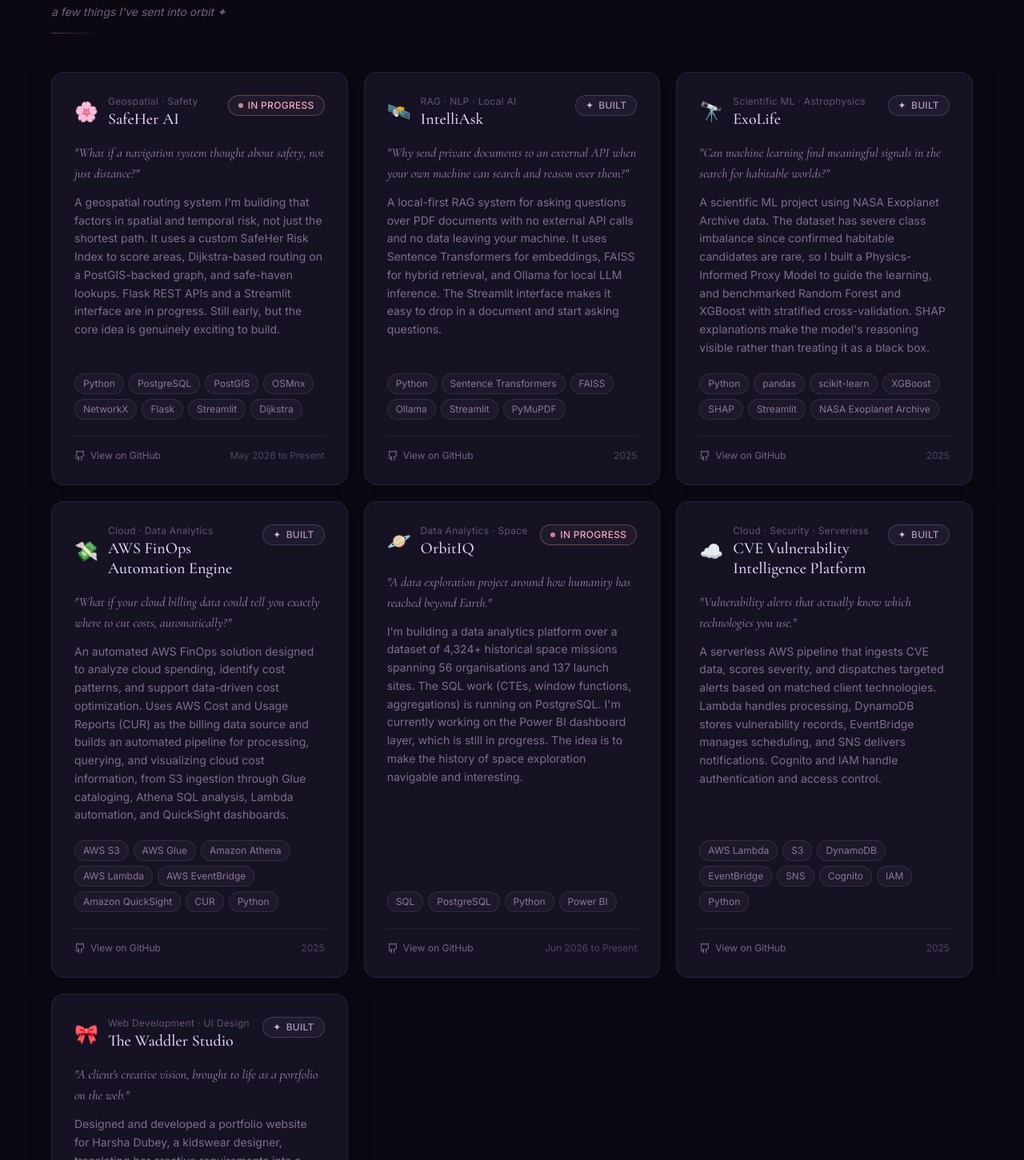
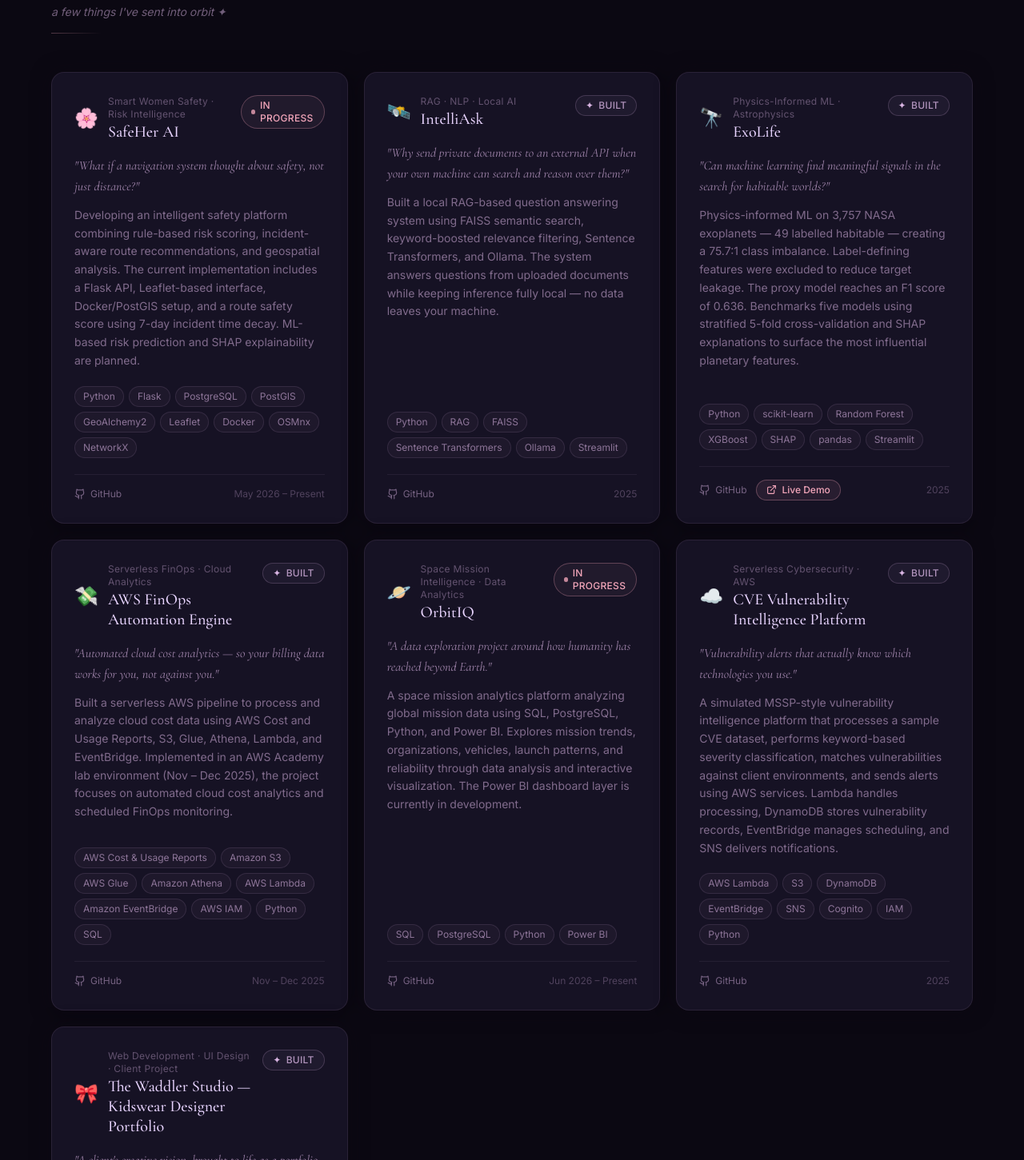
Before and after one commit to Shivangid2904/Portfolio, a React (Vite) app: page / in a window 1280 px wide. Shown: the part 1839-3290 px from the top of the page at 80% size. Built offline with nearby package versions, Linux system fonts and the light colour scheme.

Commit message:
Update project data and refine project card UI for clarity and accuracy

```diff
--- a/src/components/ui/ProjectCard.tsx
+++ b/src/components/ui/ProjectCard.tsx
@@ -61,7 +61,7 @@
       </div>
 
       {/* Links */}
-      <div className="flex items-center gap-4 pt-4 border-t border-lavender/8">
+      <div className="flex items-center gap-3 pt-4 border-t border-lavender/8 flex-wrap">
         {project.github && (
           <a
             href={project.github}
@@ -71,7 +71,7 @@
             aria-label={`View ${project.name} on GitHub`}
           >
             <Github size={14} />
-            View on GitHub
+            GitHub
           </a>
         )}
         {project.demo && (
@@ -79,10 +79,10 @@
             href={project.demo}
             target="_blank"
             rel="noopener noreferrer"
-            className="flex items-center gap-1.5 font-body text-xs text-lavender/50 hover:text-pink-soft transition-colors duration-200"
-            aria-label={`Live demo of ${project.name}`}
+            className="flex items-center gap-1.5 font-body text-xs font-medium text-pink-soft border border-pink-soft/30 bg-pink-soft/8 rounded-full px-3 py-1 hover:bg-pink-soft/15 transition-colors duration-200"
+            aria-label={`${project.demoLabel ?? 'Live demo'} for ${project.name}`}
           >
-            <ExternalLink size={14} />
+            <ExternalLink size={13} />
             {project.demoLabel ?? 'Live Demo'}
           </a>
         )}
--- a/src/data/projects.ts
+++ b/src/data/projects.ts
@@ -21,12 +21,12 @@
     emoji: '🌸',
     name: 'SafeHer AI',
     status: 'in-progress',
-    period: 'May 2026 to Present',
-    category: 'Geospatial · Safety',
+    period: 'May 2026 – Present',
+    category: 'Smart Women Safety · Risk Intelligence',
     hook: 'What if a navigation system thought about safety, not just distance?',
     description:
-      "A geospatial routing system I'm building that factors in spatial and temporal risk, not just the shortest path. It uses a custom SafeHer Risk Index to score areas, Dijkstra-based routing on a PostGIS-backed graph, and safe-haven lookups. Flask REST APIs and a Streamlit interface are in progress. Still early, but the core idea is genuinely exciting to build.",
-    tech: ['Python', 'PostgreSQL', 'PostGIS', 'OSMnx', 'NetworkX', 'Flask', 'Streamlit', 'Dijkstra'],
+      "Developing an intelligent safety platform combining rule-based risk scoring, incident-aware route recommendations, and geospatial analysis. The current implementation includes a Flask API, Leaflet-based interface, Docker/PostGIS setup, and a route safety score using 7-day incident time decay. ML-based risk prediction and SHAP explainability are planned.",
+    tech: ['Python', 'Flask', 'PostgreSQL', 'PostGIS', 'GeoAlchemy2', 'Leaflet', 'Docker', 'OSMnx', 'NetworkX'],
     github: 'https://github.com/Shivangid2904/safeher-ai',
   },
   {
@@ -38,8 +38,8 @@
     category: 'RAG · NLP · Local AI',
     hook: 'Why send private documents to an external API when your own machine can search and reason over them?',
     description:
-      "A local-first RAG system for asking questions over PDF documents with no external API calls and no data leaving your machine. It uses Sentence Transformers for embeddings, FAISS for hybrid retrieval, and Ollama for local LLM inference. The Streamlit interface makes it easy to drop in a document and start asking questions.",
-    tech: ['Python', 'Sentence Transformers', 'FAISS', 'Ollama', 'Streamlit', 'PyMuPDF'],
+      "Built a local RAG-based question answering system using FAISS semantic search, keyword-boosted relevance filtering, Sentence Transformers, and Ollama. The system answers questions from uploaded documents while keeping inference fully local — no data leaves your machine.",
+    tech: ['Python', 'RAG', 'FAISS', 'Sentence Transformers', 'Ollama', 'Streamlit'],
     github: 'https://github.com/Shivangid2904/Intelligent-Question-Answering-System',
   },
   {
@@ -48,24 +48,26 @@
     name: 'ExoLife',
     status: 'built',
     period: '2025',
-    category: 'Scientific ML · Astrophysics',
+    category: 'Physics-Informed ML · Astrophysics',
     hook: 'Can machine learning find meaningful signals in the search for habitable worlds?',
     description:
-      "A scientific ML project using NASA Exoplanet Archive data. The dataset has severe class imbalance since confirmed habitable candidates are rare, so I built a Physics-Informed Proxy Model to guide the learning, and benchmarked Random Forest and XGBoost with stratified cross-validation. SHAP explanations make the model's reasoning visible rather than treating it as a black box.",
-    tech: ['Python', 'pandas', 'scikit-learn', 'XGBoost', 'SHAP', 'Streamlit', 'NASA Exoplanet Archive'],
+      "Physics-informed ML on 3,757 NASA exoplanets — 49 labelled habitable — creating a 75.7:1 class imbalance. Label-defining features were excluded to reduce target leakage. The proxy model reaches an F1 score of 0.636. Benchmarks five models using stratified 5-fold cross-validation and SHAP explanations to surface the most influential planetary features.",
+    tech: ['Python', 'scikit-learn', 'Random Forest', 'XGBoost', 'SHAP', 'pandas', 'Streamlit'],
     github: 'https://github.com/Shivangid2904/ExoLife-Exoplanet-Habitability-Assessment',
+    demo: 'https://exolife-exoplanet-habitability.onrender.com/',
+    demoLabel: 'Live Demo',
   },
   {
     id: 'awsfinops',
     emoji: '💸',
     name: 'AWS FinOps Automation Engine',
     status: 'built',
-    period: '2025',
-    category: 'Cloud · Data Analytics',
-    hook: 'What if your cloud billing data could tell you exactly where to cut costs, automatically?',
+    period: 'Nov – Dec 2025',
+    category: 'Serverless FinOps · Cloud Analytics',
+    hook: 'Automated cloud cost analytics — so your billing data works for you, not against you.',
     description:
-      'An automated AWS FinOps solution designed to analyze cloud spending, identify cost patterns, and support data-driven cost optimization. Uses AWS Cost and Usage Reports (CUR) as the billing data source and builds an automated pipeline for processing, querying, and visualizing cloud cost information, from S3 ingestion through Glue cataloging, Athena SQL analysis, Lambda automation, and QuickSight dashboards.',
-    tech: ['AWS S3', 'AWS Glue', 'Amazon Athena', 'AWS Lambda', 'AWS EventBridge', 'Amazon QuickSight', 'CUR', 'Python'],
+      "Built a serverless AWS pipeline to process and analyze cloud cost data using AWS Cost and Usage Reports, S3, Glue, Athena, Lambda, and EventBridge. Implemented in an AWS Academy lab environment (Nov – Dec 2025), the project focuses on automated cloud cost analytics and scheduled FinOps monitoring.",
+    tech: ['AWS Cost & Usage Reports', 'Amazon S3', 'AWS Glue', 'Amazon Athena', 'AWS Lambda', 'Amazon EventBridge', 'AWS IAM', 'Python', 'SQL'],
     github: 'https://github.com/Shivangid2904/AWS-FinOps-Analytics-Pipeline',
   },
   {
@@ -73,11 +75,11 @@
     emoji: '🪐',
     name: 'OrbitIQ',
     status: 'in-progress',
-    period: 'Jun 2026 to Present',
-    category: 'Data Analytics · Space',
+    period: 'Jun 2026 – Present',
+    category: 'Space Mission Intelligence · Data Analytics',
     hook: 'A data exploration project around how humanity has reached beyond Earth.',
     description:
-      "I'm building a data analytics platform over a dataset of 4,324+ historical space missions spanning 56 organisations and 137 launch sites. The SQL work (CTEs, window functions, aggregations) is running on PostgreSQL. I'm currently working on the Power BI dashboard layer, which is still in progress. The idea is to make the history of space exploration navigable and interesting.",
+      "A space mission analytics platform analyzing global mission data using SQL, PostgreSQL, Python, and Power BI. Explores mission trends, organizations, vehicles, launch patterns, and reliability through data analysis and interactive visualization. The Power BI dashboard layer is currently in development.",
     tech: ['SQL', 'PostgreSQL', 'Python', 'Power BI'],
     github: 'https://github.com/Shivangid2904/OrbitIQ-Space-Mission-Intelligence-Platform',
   },
@@ -87,26 +89,25 @@
     name: 'CVE Vulnerability Intelligence Platform',
     status: 'built',
     period: '2025',
-    category: 'Cloud · Security · Serverless',
+    category: 'Serverless Cybersecurity · AWS',
     hook: 'Vulnerability alerts that actually know which technologies you use.',
     description:
-      "A serverless AWS pipeline that ingests CVE data, scores severity, and dispatches targeted alerts based on matched client technologies. Lambda handles processing, DynamoDB stores vulnerability records, EventBridge manages scheduling, and SNS delivers notifications. Cognito and IAM handle authentication and access control.",
+      "A simulated MSSP-style vulnerability intelligence platform that processes a sample CVE dataset, performs keyword-based severity classification, matches vulnerabilities against client environments, and sends alerts using AWS services. Lambda handles processing, DynamoDB stores vulnerability records, EventBridge manages scheduling, and SNS delivers notifications.",
     tech: ['AWS Lambda', 'S3', 'DynamoDB', 'EventBridge', 'SNS', 'Cognito', 'IAM', 'Python'],
     github: 'https://github.com/Shivangid2904/cve-vulnerability-intelligence-platform',
   },
   {
     id: 'waddler',
     emoji: '🎀',
-    name: 'The Waddler Studio',
+    name: 'The Waddler Studio — Kidswear Designer Portfolio',
     status: 'built',
     period: '2025',
-    category: 'Web Development · UI Design',
+    category: 'Web Development · UI Design · Client Project',
     hook: "A client's creative vision, brought to life as a portfolio on the web.",
     description:
-      "Designed and developed a portfolio website for Harsha Dubey, a kidswear designer, translating her creative requirements into a responsive, visually engaging site. The project involved continuous iteration based on client feedback: layout, navigation, collection pages, and visual styling. The fashion designs and collections showcased belong entirely to the client; I was responsible for designing and building the website.",
+      "Designed and developed a portfolio website for kidswear designer Harsha Dubey, translating her requirements and creative vision into a responsive and visually engaging website. Continuous iteration based on client feedback across layout, content presentation, navigation, collection pages, and visual styling. The fashion/kidswear designs, collections, and creative work belong entirely to the client (Harsha Dubey); I designed and developed the website.",
     tech: ['HTML', 'CSS', 'JavaScript', 'Responsive Design', 'UI/UX', 'Netlify'],
-    demo: 'https://the-waddler-studio.netlify.app/',
+    demo: 'https://the-waddler-studio.netlify.app/portfolio',
     demoLabel: 'Live Website',
   },
-
 ]
```
